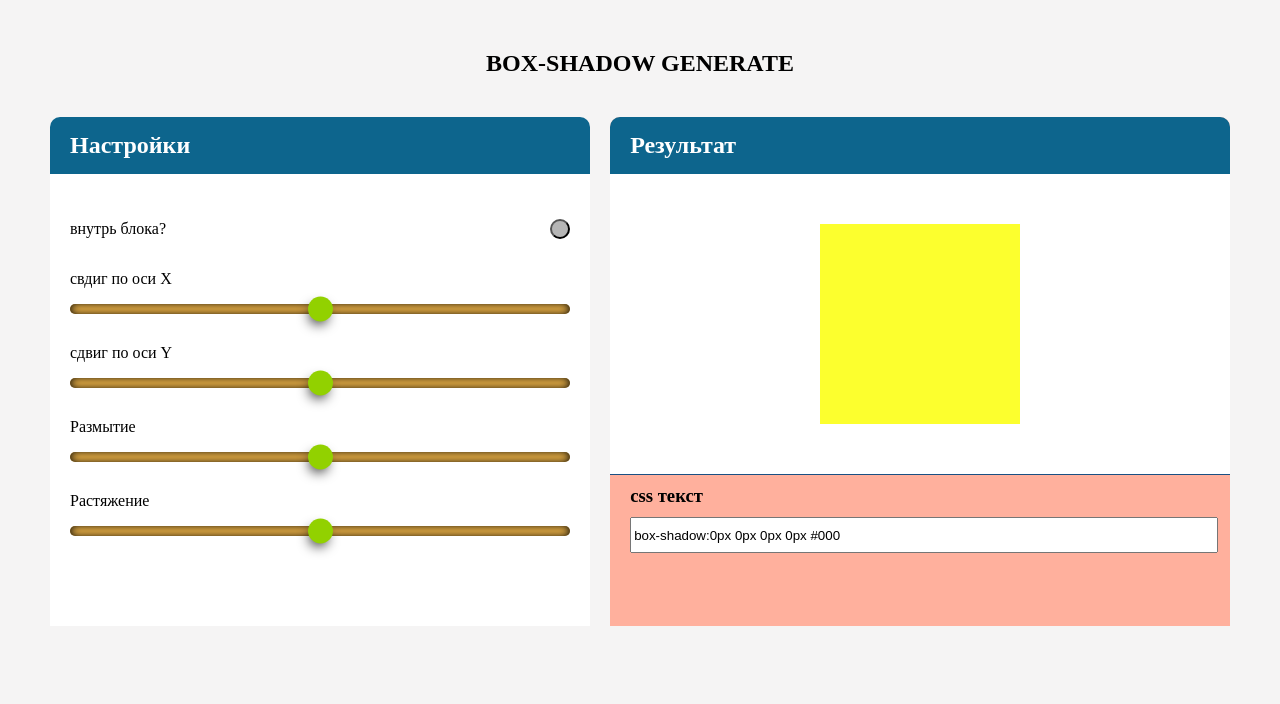
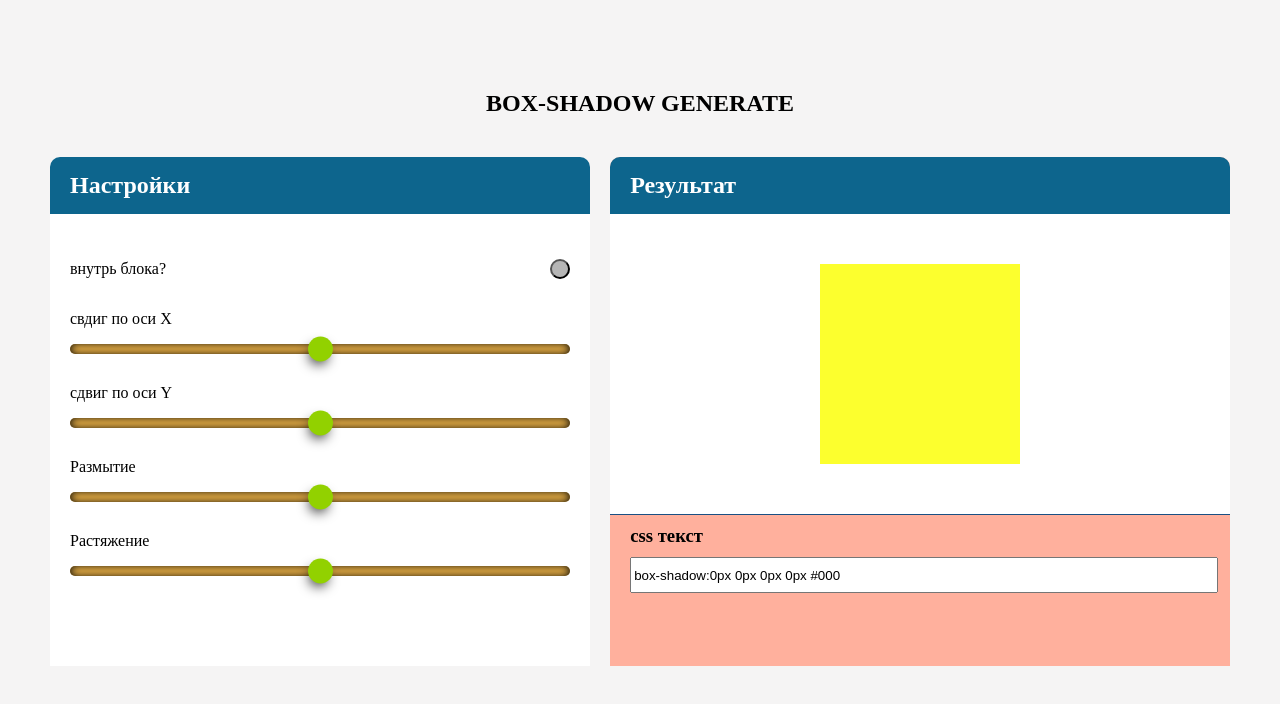
Before and after one commit to CiberLord/Box_Shadow_Generator, a plain HTML site: page index.html in a window 1280 px wide. Drawn offline with Linux system fonts and the light colour scheme.

Commit message:
исправлен один баг

```diff
--- a/css/style.css
+++ b/css/style.css
@@ -23,7 +23,9 @@ body{
     flex-grow: 1;
     margin: 0 10px;
 }
-
+section{
+    padding: 40px 0px;
+}
 h1{
     margin-top: 50px;
     margin-bottom: 40px;
```
